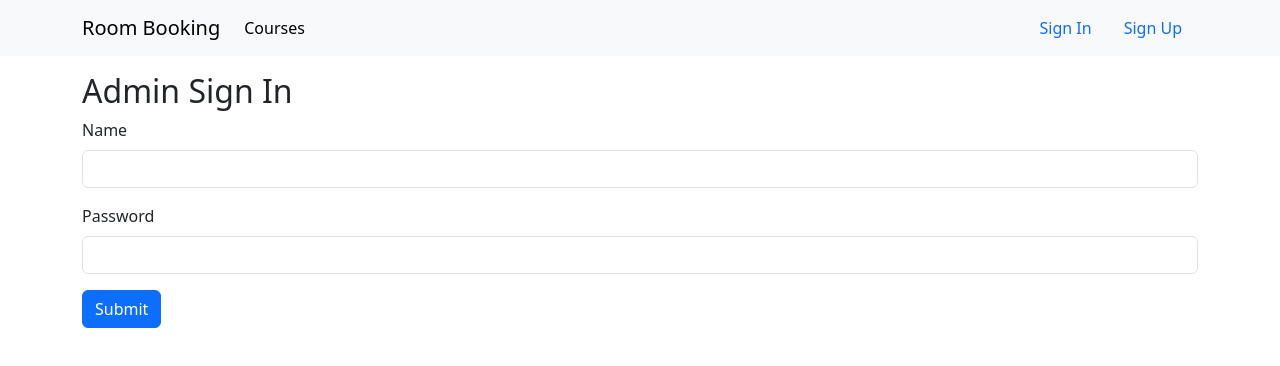
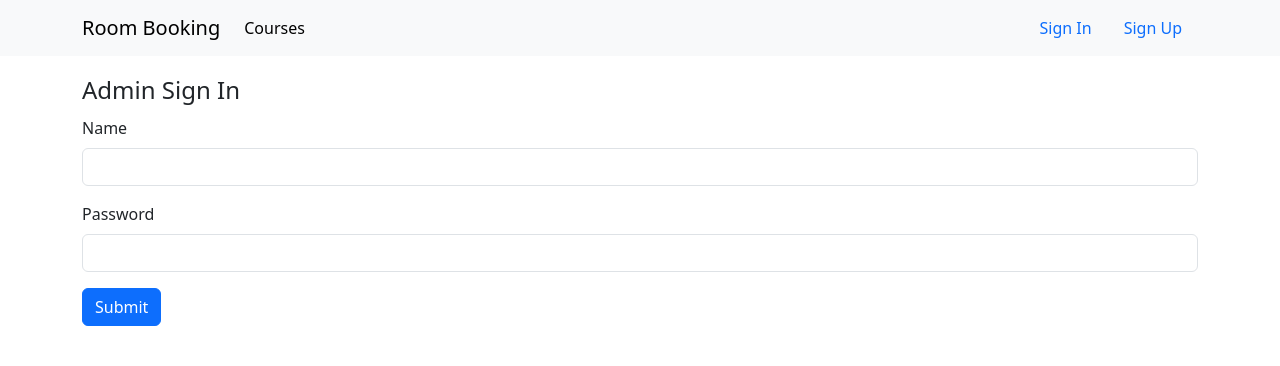
Before and after one commit to LunchBox/room_booking_client, a Vue app: page /admin/sign_in in a window 1280 px wide. Shown: the top 366 px of the page. Built offline with nearby package versions, Linux system fonts and the light colour scheme.

Commit message:
integrate admin and user sign in form

```diff
--- a/src/components/Header.vue
+++ b/src/components/Header.vue
@@ -1,11 +1,12 @@
 <script setup>
 import { useRouter } from 'vue-router';
-import { currentUser, signOut } from './user';
-import { currentAdmin } from './admin';
+import { currentUser, signOut as signOutUser } from './user';
+import { currentAdmin, signOut as signOutAdmin } from './admin';
 
 const router = useRouter()
 function logout() {
-	signOut()
+	signOutUser()
+	signOutAdmin()
 	router.push("/")
 }
 </script>
@@ -35,32 +36,22 @@ function logout() {
 							Courses Management
 						</router-link>
 					</li>
-					<!-- <li class="nav-item">
-						<a class="nav-link" href="#">Link</a>
-					</li>
-					<li class="nav-item dropdown">
-						<a class="nav-link dropdown-toggle" href="#" role="button" data-bs-toggle="dropdown"
-							aria-expanded="false">
-							Dropdown
-						</a>
-						<ul class="dropdown-menu">
-							<li><a class="dropdown-item" href="#">Action</a></li>
-							<li><a class="dropdown-item" href="#">Another action</a></li>
-							<li>
-								<hr class="dropdown-divider">
-							</li>
-							<li><a class="dropdown-item" href="#">Something else here</a></li>
-						</ul>
-					</li>
-					<li class="nav-item">
-						<a class="nav-link disabled" aria-disabled="true">Disabled</a>
-					</li> -->
 				</ul>
 				<ul class="nav">
 					<template v-if="currentUser">
 						<li class="nav-item">
 							<a href="#" class="nav-link">
 								{{ currentUser.name }}
+							</a>
+						</li>
+						<li class="nav-item">
+							<a href="" class="nav-link" @click.prevent="logout">Sign Out</a>
+						</li>
+					</template>
+					<template v-else-if="currentAdmin">
+						<li class="nav-item">
+							<a href="#" class="nav-link">
+								{{ currentAdmin.name }}
 							</a>
 						</li>
 						<li class="nav-item">
--- a/src/components/admin.js
+++ b/src/components/admin.js
@@ -1,4 +1,5 @@
 import { ref } from "vue";
+import { signOut as signOutUser } from "./admin";
 
 const currentAdmin = ref(null);
 
@@ -7,6 +8,7 @@ if (localStorage.getItem("admin")) {
 }
 
 function signIn(admin) {
+  signOutUser();
   localStorage.setItem("admin", JSON.stringify(admin));
   currentAdmin.value = admin;
 }
--- a/src/components/user.js
+++ b/src/components/user.js
@@ -1,4 +1,5 @@
 import { ref } from "vue";
+import { signOut as signOutAdmin } from "./admin";
 
 const currentUser = ref(null);
 
@@ -7,6 +8,7 @@ if (localStorage.getItem("user")) {
 }
 
 function signIn(user) {
+  signOutAdmin();
   localStorage.setItem("user", JSON.stringify(user));
   currentUser.value = user;
 }
--- a/src/views/CoursesAdmin.vue
+++ b/src/views/CoursesAdmin.vue
@@ -1,7 +1,6 @@
 <script setup>
 import { ref, watch } from 'vue';
 import { useRoute, useRouter } from 'vue-router';
-import { currentAdmin, signOut } from '@/components/admin';
 
 import { adminFetch } from "@/api"
 
@@ -27,16 +26,9 @@ async function load() {
 load()
 watch(() => route.query?.state, load)
 
-
-function logout() {
-	signOut()
-	router.push("/")
-}
 </script>
 
 <template>
-	<div>Dashboard: {{ currentAdmin.name }} - <a href="#" @click.prevent="logout">Sign Out</a></div>
-
 	<h3>
 		Courses Management
 	</h3>
--- a/src/views/SignIn.vue
+++ b/src/views/SignIn.vue
@@ -40,17 +40,25 @@ async function onSubmit() {
 </script>
 
 <template>
-	<h2>Sign In</h2>
+	<fieldset>
+		<legend>Sign In</legend>
 
 		<form @submit.prevent="onSubmit">
 			<div class="mb-3">
 				<label for="name" class="form-label">Name</label>
-			<input v-model="formData.name" type="text" required class="form-control" id="name" aria-describedby="nameHelp">
+				<input v-model="formData.name" type="text" required class="form-control" id="name"
+					aria-describedby="nameHelp">
 			</div>
 			<div class="mb-3">
 				<label for="password" class="form-label">Password</label>
 				<input v-model="formData.password" type="password" required class="form-control" id="password">
 			</div>
 			<button type="submit" class="btn btn-primary">Submit</button>
+
 		</form>
+	</fieldset>
+
+	<div class="mt-4">
+		<router-link to="/admin/sign_in">Admin Sign In</router-link>
+	</div>
 </template>
--- a/src/views/SignInAdmin.vue
+++ b/src/views/SignInAdmin.vue
@@ -41,12 +41,14 @@ async function onSubmit() {
 </script>
 
 <template>
-	<h2>Admin Sign In</h2>
+	<fieldset>
+		<legend>Admin Sign In</legend>
 
 		<form @submit.prevent="onSubmit">
 			<div class="mb-3">
 				<label for="name" class="form-label">Name</label>
-			<input v-model="formData.name" type="text" required class="form-control" id="name" aria-describedby="nameHelp">
+				<input v-model="formData.name" type="text" required class="form-control" id="name"
+					aria-describedby="nameHelp">
 			</div>
 			<div class="mb-3">
 				<label for="password" class="form-label">Password</label>
@@ -54,4 +56,5 @@ async function onSubmit() {
 			</div>
 			<button type="submit" class="btn btn-primary">Submit</button>
 		</form>
+	</fieldset>
 </template>
--- a/src/views/SignUp.vue
+++ b/src/views/SignUp.vue
@@ -42,8 +42,8 @@ async function onSubmit() {
 </script>
 
 <template>
-	<div class="justify-content-center">
-		<h2>Sign Up</h2>
+	<fieldset>
+		<legend>Sign Up</legend>
 
 		<form @submit.prevent="onSubmit">
 			<div class="mb-3">
@@ -63,5 +63,5 @@ async function onSubmit() {
 			</div>
 			<button type="submit" class="btn btn-primary">Submit</button>
 		</form>
-	</div>
+	</fieldset>
 </template>
```
Lines whose indentation alone changed are shown as unchanged.
